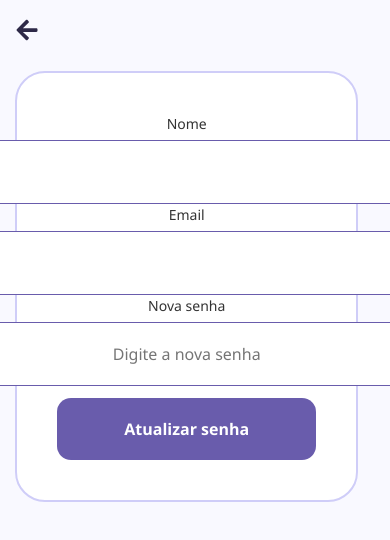
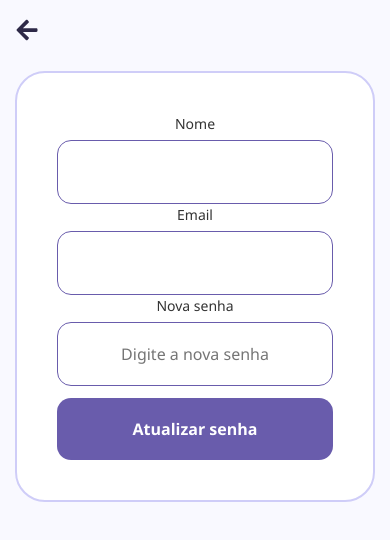
Before and after one commit to 3G-Student/FrontEnd-Student-, a React (Vite) app: page /perfil in a window 390 px wide. Shown: the top 540 px of the page. Built offline with nearby package versions, Linux system fonts and the light colour scheme.

Commit message:
Ajuste de responsividade

```diff
--- a/src/components/pages/perfil/perfil.css
+++ b/src/components/pages/perfil/perfil.css
@@ -147,7 +147,7 @@
 }
 
 .input-group input {
-  width: 500px;
+  width: 100%;
   padding: 22px;
   color: black;
   border-radius: 14px;
@@ -287,6 +287,7 @@ border-radius:10px;
     flex-direction: column;
     align-items: center;
     gap:40px;
+    margin-right: 0px;
   }
 
   .foto-box{
@@ -476,6 +477,23 @@ border-radius:10px;
   .perfil-content{
     margin-left:0;
   }
+  .perfil-header{
+    justify-content:flex-start;
+    gap:10px;
+  }
+
+  .header-left{
+    display:none;
+  }
+
+  .student-tag{
+    display:none;
+  }
+
+  .mobile-back{
+    display:block;
+  }
+
 }
 .atualizar-senha{
   margin-top:12px;
@@ -528,7 +546,6 @@ border-radius:10px;
 
 .input-group {
   width: 100%;
-  max-width: 320px;
   text-align: center;
 }
 
@@ -538,7 +555,6 @@ border-radius:10px;
 
 .atualizar-senha {
   width: 100%;
-  max-width: 320px;
 }
 .perfil-card.center-only {
   justify-content: center;
```
